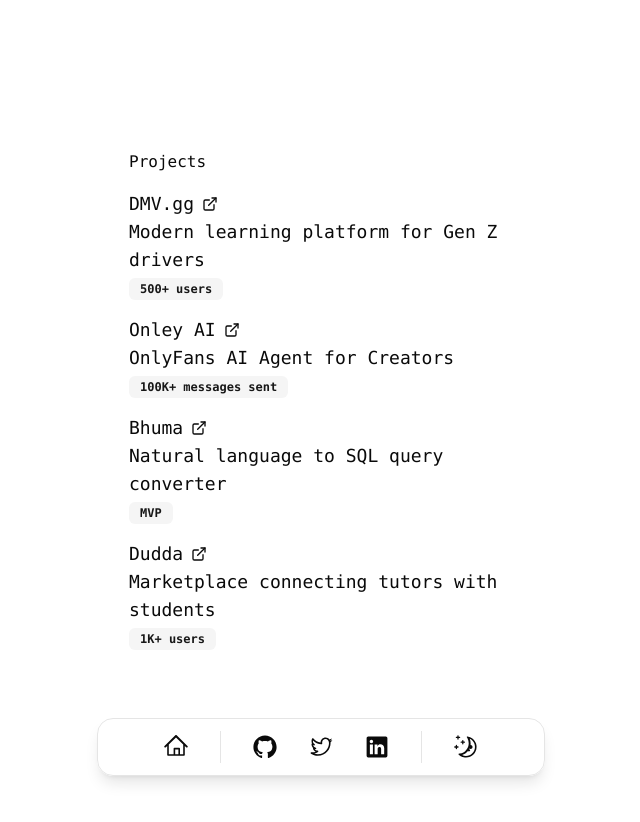
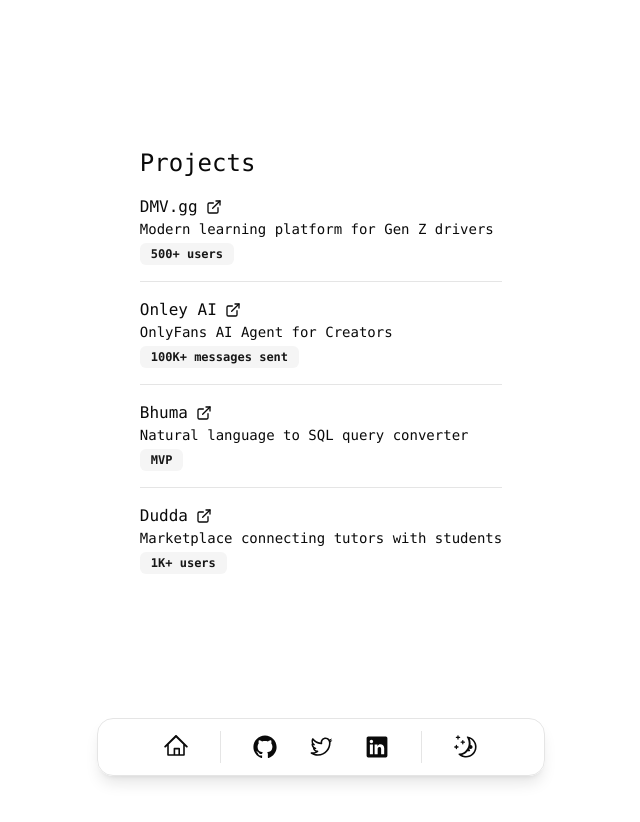
Before and after one commit to alvropena/alvropena.com, a Next.js app: page /projects in a window 1280 px wide. Shown: the top 822 px of the page, without its empty margins (319-959 px from the left). After the commit the page ends 800 px from the top, so only its background shows below. Built offline with nearby package versions, Linux system fonts and the light colour scheme.

Commit message:
Update layout and project page UI components

```diff
--- a/app/layout.tsx
+++ b/app/layout.tsx
@@ -33,7 +33,7 @@ export default function RootLayout({ children }: RootLayoutProps) {
             disableTransitionOnChange
           >
             <main>
-              <div>
+              <div className="h-screen flex items-center justify-center px-4">
                 <div className="pb-20">{children}</div>
               </div>
             </main>
--- a/app/page.tsx
+++ b/app/page.tsx
@@ -2,7 +2,6 @@ import Link from "next/link";
 
 export default function Home() {
   return (
-    <div className="h-screen flex items-center justify-center px-4">
     <div className="max-w-sm flex flex-col gap-4">
       <p>
         Hi! I&apos;m Alvaro, a self-taught Software Engineer and Economics
@@ -101,6 +100,5 @@ export default function Home() {
         </Link>
       </p>
     </div>
-    </div>
   );
 }
--- a/app/projects/page.tsx
+++ b/app/projects/page.tsx
@@ -5,13 +5,12 @@ import { Badge } from "@/components/ui/badge";
 
 export default function ProjectsPage() {
   return (
-    <div className="h-screen flex items-center justify-center px-4">
     <div className="max-w-sm flex flex-col gap-4">
-        Projects
-        {projects.map((project) => (
-          <div key={project.title}>
+      <h1 className="text-2xl">Projects</h1>
+      {projects.map((project, index) => (
+        <div key={project.title} className={index !== projects.length - 1 ? "pb-4 border-b" : ""}>
           <div className="flex items-center gap-2">
-              <p className="text-lg mb-0">{project.title}</p>
+            <p className="mb-0">{project.title}</p>
             <Link
               href={project.url}
               target="_blank"
@@ -22,7 +21,7 @@ export default function ProjectsPage() {
               <ExternalLink className="w-4 h-4" />
             </Link>
           </div>
-            <p className="text-lg">{project.description}</p>
+          <p className="text-sm">{project.description}</p>
           {project.milestones.length > 0 && (
             <div className="flex flex-row gap-2 mt-1">
               {project.milestones.map((milestone) => (
@@ -35,6 +34,5 @@ export default function ProjectsPage() {
         </div>
       ))}
     </div>
-    </div>
   );
 }
```
Lines whose indentation alone changed are shown as unchanged.
